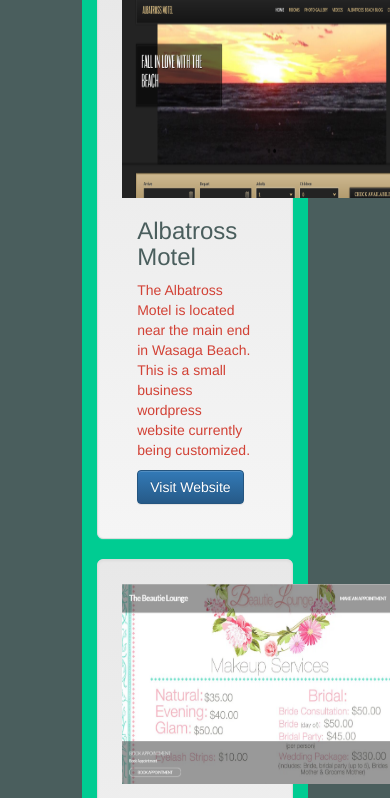
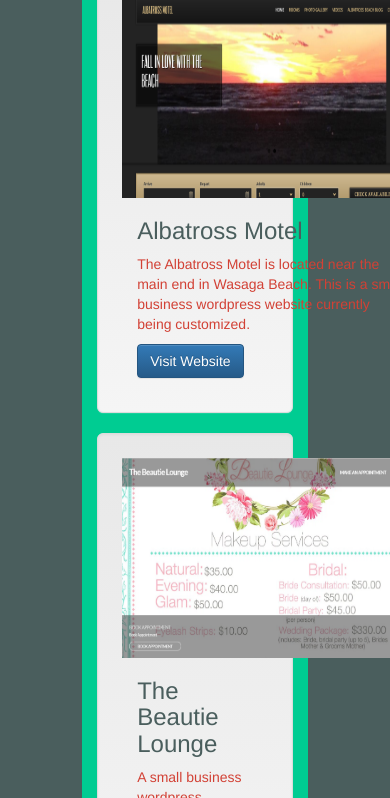
Before and after one commit to mallory13/newPortfolio, a website: page projects.html in a window 390 px wide. Shown: the part 907-1705 px from the top of the page. Drawn offline with nearby package versions, Linux system fonts and the light colour scheme; files whose address does not match are found by name.

Commit message:
project push

```diff
--- a/projects.html
+++ b/projects.html
@@ -55,11 +55,11 @@
 
         <div class="well well-lg">
             <div class="row">
-                <div class="col-md-6">
+                <div class="col-md-6 pull-left">
                     <!--<div class="thumbnail">-->
                     <img src="./images/albatross.png" alt="albatross motel home page" id="albatross" height="200" width="300" />
                     <div class="caption">
-                        <div class="col-md-6">
+                        <div class="col-md-6 push-right">
                             <h3>Albatross Motel</h3>
                             <p id="paragraph2"></p>
                             <p><a href="https://www.albatrossmotel.ca" class="btn btn-primary" role="button" target="_blank">Visit Website</a></p>
```
